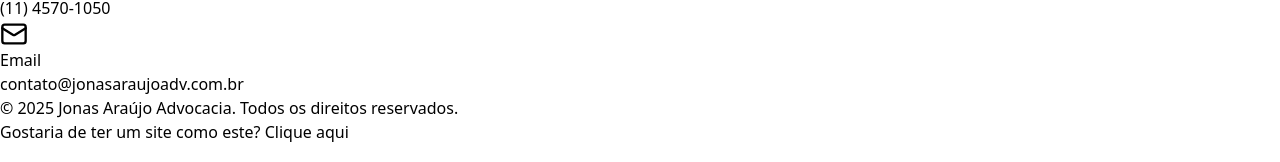
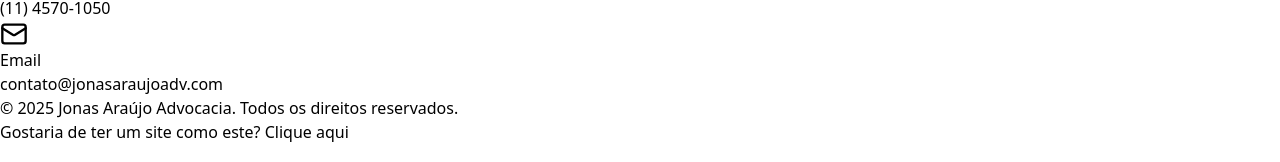
Before and after one commit to EdisonMatos/LP-Jonas-Araujo, a React (Vite) app: page / in a window 1280 px wide. Shown: the part 2698-2860 px from the top of the page. Built offline with nearby package versions, Linux system fonts and the light colour scheme; a web font is replaced by a local one.

Commit message:
feat: Atualiza domínio

```diff
--- a/src/content/content.jsx
+++ b/src/content/content.jsx
@@ -56,7 +56,7 @@
   name: "Jonas Araújo Advocacia",
   email: "contato", // Email desejado pelo cliente
   emailSecundario: "A_Definir", // Email desejado pelo cliente
-  domain: "jonasaraujoadv.com.br", // Sem "www"
+  domain: "jonasaraujoadv.com", // Sem "www"
   phone: {
     ddd: "11",
     firstPart: "95393", // Apenas os 5 primeiros números (incluindo o 9)
```
Also changed, not shown: robots.txt, 1 other file (tests, documents, lock files or other folders).
